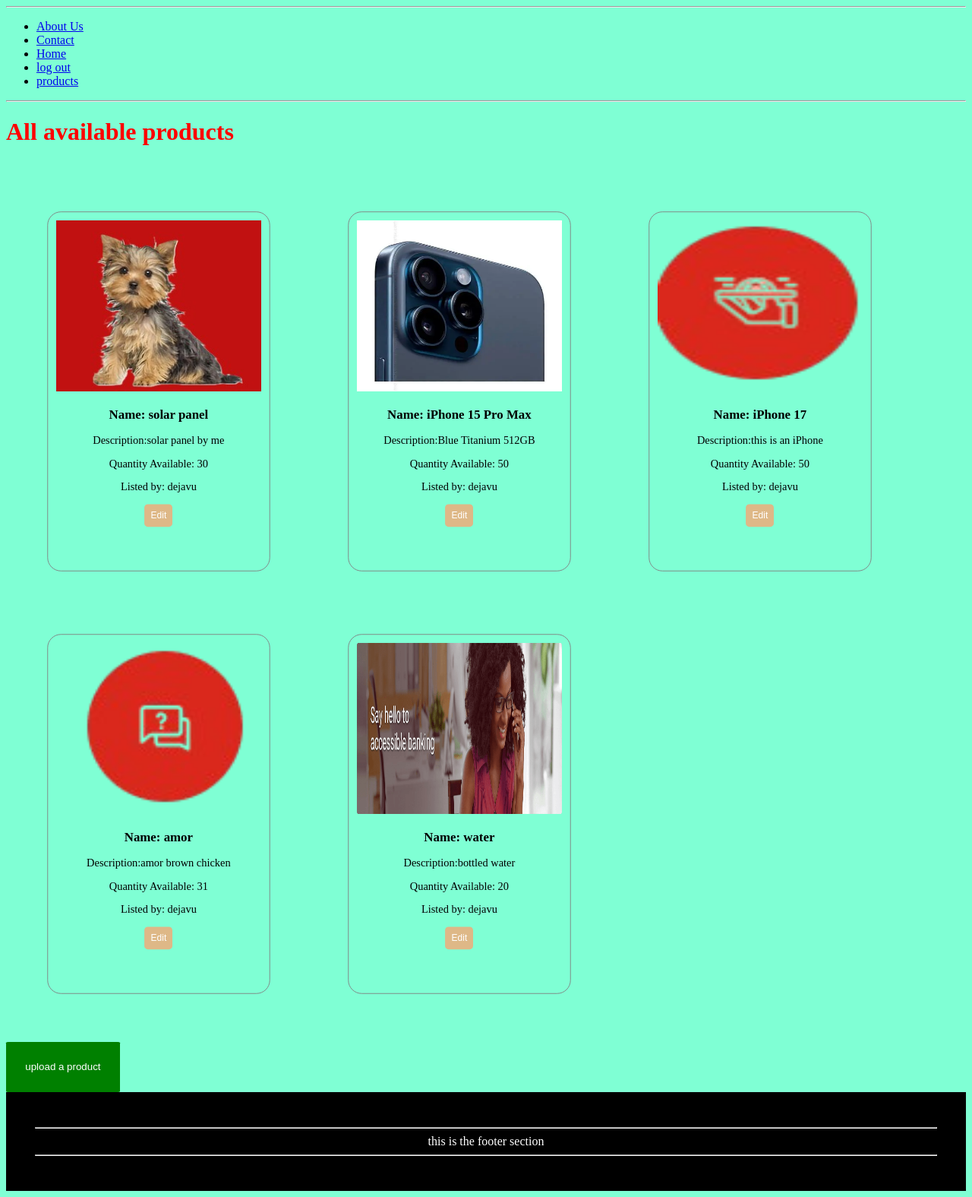
After one commit to dejavu091/lms2, a Django app: page /product/ in a window 1280 px wide. The commit adds this page. Shown: the whole page at 76% size. Run offline with Django 5.2, Linux system fonts and the light colour scheme; a user stored in the database is signed in; data comes from the database, SQL or seed files in the repository.

Commit message:
update, 14/5/2026

```diff
--- a/core/urls.py
+++ b/core/urls.py
@@ -16,10 +16,13 @@ Including another URLconf
 """
 from django.contrib import admin
 from django.urls import path, include
+from django.conf import settings
+from django.conf.urls.static import static
 
 urlpatterns = [
     path('dejavu/', admin.site.urls),
     path('', include('user.urls')),
     path('authz/',include('authz.urls')),
-    path('product/',include('product.urls'))
+    path('product/',include('product.urls'),)
 ]
+urlpatterns += static(settings.MEDIA_URL, document_root = settings.MEDIA_ROOT)
--- a/product/admin.py
+++ b/product/admin.py
@@ -1,5 +1,5 @@
 from django.contrib import admin
-from product.models import product
+from product.models import Product
 
-admin.site.register(product)
+admin.site.register(Product)
 # Register your models here.
--- a/product/models.py
+++ b/product/models.py
@@ -5,10 +5,10 @@ from django.contrib.auth.models import User
 
 
 
-class product(models.Model):
+class Product(models.Model):
  id=models.UUIDField(default=uuid.uuid4,primary_key=True,editable=False)
  name=models.CharField(max_length=250)
- decription=models.TextField()
+ description=models.TextField()
  price=models.PositiveBigIntegerField()
  quantity=models.PositiveIntegerField()
  sold=models.PositiveIntegerField(default=0)
@@ -17,8 +17,6 @@ class product(models.Model):
  user=models.ForeignKey(User,on_delete=models.CASCADE)
  created_at=models.DateTimeField(auto_now_add=True)
  updated_at=models.DateTimeField(auto_now=True)
-def __str__(self):
-        return f' name= {self.name} description= {self.decription} price={self.price} quantity={self.quantity}'
 
 #  user deletes profile, products remain
 # user=models.ForeignKey(User, on_delete=models.SET_NULL)
--- /dev/null
+++ b/product/templates/products.html
@@ -0,0 +1,31 @@
+{% extends 'base.html' %}
+{% load static %}
+{% block title %} Products listing page {% endblock title %}
+
+{% block style %} <link rel="stylesheet" href="{% static 'user/css/product.css'%}">
+    {% endblock style%}
+{%block main %}
+<h1> All available products</h1>
+
+<div class="all-products">
+{% for product in all_prod %}
+<div class="product-card">
+    <img src="{{product.image.url}}" alt="{{ product.name }}">
+    <h3>Name: {{ product.name }}</h3>
+    <p>Description:{{ product.description }}</p>
+    <p>Quantity Available: {{ product.quantity }}</p>
+    <p>Listed by: {{product.user.username}}</p>
+    {% if product.user == user %}
+    <button class="buy-btn">Edit</button>
+    {% else %}
+    <button class="buy-btn">Buy</button>
+    {% endif %}
+</div>
+{% endfor %}
+</div>
+<a href="{%url 'add-product'%}"><button id="upload">upload a product</button></a>
+
+
+
+
+{% endblock main%}
--- a/product/urls.py
+++ b/product/urls.py
@@ -1,7 +1,9 @@
 from django.urls import path
+from product.views import Products,Addproduct
 
 
 
-urlpatterns= [
+urlpatterns= [path('',Products.as_view(), name='products'),
+              path('add-product/',Addproduct.as_view(),name='add-product'),
 
 ]
--- a/product/views.py
+++ b/product/views.py
@@ -1,3 +1,55 @@
-from django.shortcuts import render
+from django.shortcuts import render,redirect,resolve_url
+from product.models import Product
+from django.contrib.auth.decorators import login_required
+from django.views import View
+from django.contrib.auth.mixins import LoginRequiredMixin
+from django.contrib import messages
+
+
+
+class Products(LoginRequiredMixin,View):
+    def get(self,request):
+        all_products = Product.objects.all().order_by("-created_at")
+        context = {
+            'all_prod':all_products
+        }
+        return render (request,'products.html',context)
+
+class Addproduct(LoginRequiredMixin,View):
+    def get(self,request):
+        return render(request,'add_product.html')
+    def post (self,request):
+        name=request.POST.get('name')
+        description=request.POST.get('description')
+        price=request.POST.get('price')
+        quantity=request.POST.get('quantity')
+        image=request.FILES.get('image')
+        if not name or not description or not price or not quantity or not image:
+            messages.error(request,"all field required")
+            return redirect(resolve_url('add-product'))
+        try:
+            price = int(price)
+            quantity=int(quantity)
+        except:
+            messages.error(request,'price and quantity must be intergers')
+            return redirect(resolve_url('add-product'))
+        if price < 1:
+                messages.error(request,"price too low")
+        if quantity < 1:
+                messages.error(request,"quantity too low")
+        Product.objects.create(name=name, description=description, price=price, quantity=quantity,image=image,
+                                   user=request.user)
+        messages.success(request,'product listed successfully')
+        return redirect(resolve_url('add-product'))
+
+
+
+
+
+
+
+
+
+
 
 # Create your views here.
--- /dev/null
+++ b/static/user/css/product.css
@@ -0,0 +1,42 @@
+.all-products{display: grid;
+    row-gap: 30px;
+grid-template-columns: repeat(3,1fr);
+padding: 3%;}
+
+.product-card{
+    padding: 3%;
+    border: 1px solid grey;
+    border-radius: 20px;
+    width: 300px;
+    height: 500px;text-align: center;
+    scale: .9;
+}
+.product-card:hover{
+    transform: scale(1.1);
+    transition: all .3s ease-in-out;
+}
+
+.product-card img{
+    width: 100%;height: 50%;
+}
+#upload{
+    padding: 2%;
+    background-color: green;
+    color: white;
+    border: none;
+    cursor: pointer;
+    border-radius: 2%;
+}
+body{
+    background-color: aquamarine;
+}
+.buy-btn{
+    padding: 3%;
+    cursor: pointer;
+    border: none;
+    background-color: burlywood;color: white;
+border-radius: 5px;
+}
+.buy-btn:hover{
+    background-color: greenyellow;
+}
--- a/static/user/css/style.css
+++ b/static/user/css/style.css
@@ -2,7 +2,7 @@ h1{
     color: red;
 }
 body{
-    background-color: green;
+    background-color: aquamarine;
 }
 footer{text-align: center;
     padding: 3%;
--- a/user/templates/header.html
+++ b/user/templates/header.html
@@ -7,6 +7,7 @@
                 {% if user.is_authenticated %}
                 <li><a href="{% url 'home' %}">Home</a></li>
                 <li><a href="{%url 'logout'%}">log out</a></li>
+                 <li><a href="{%url 'products'%}">products</a></li>
                      {% else %}
                      <li> <a href="{%url 'signup'%}"> Sign up</a></li>
                      <li><a href="{%url 'login'%}">Log in</a></li>
```
Also changed, not shown: product/templates/add_product.html (added, +18 -0 lines), db.sqlite3, media/product/15.webp (added), media/product/dog.jpg (added), media/product/icon4-removebg-preview.png (added), media/product/icon5-removebg-preview.png (added), product/migrations/0002_rename_decription_product_description_and_more.py (added), product/templates/edit_products.html (added).
